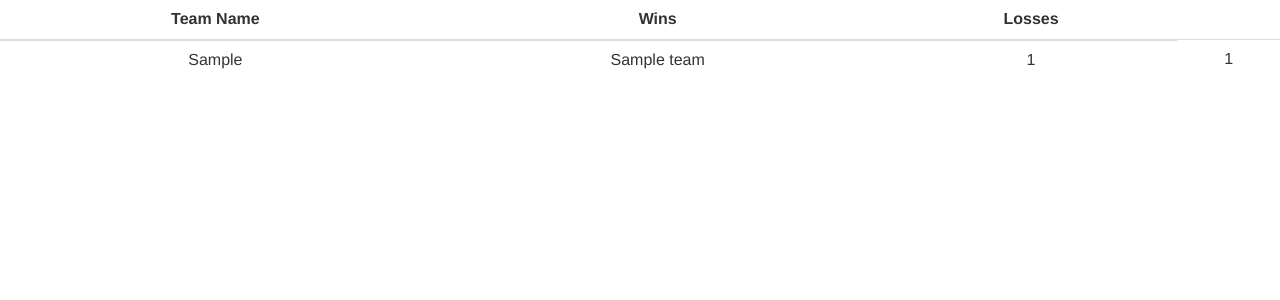
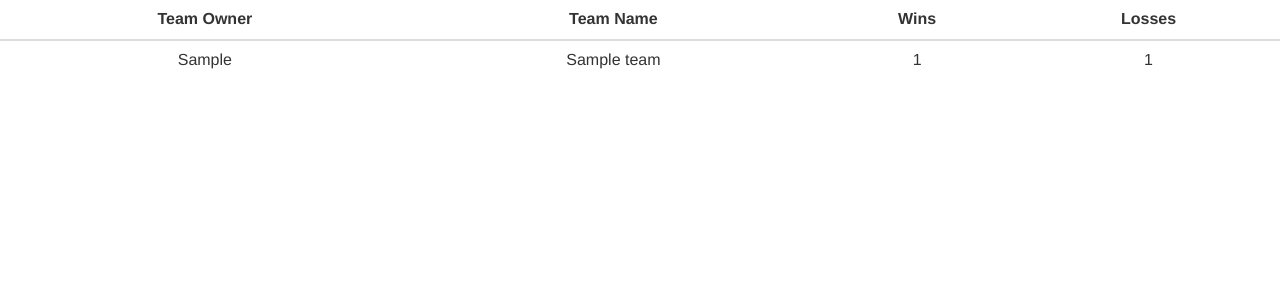
Before and after one commit to jp-security/LeagueStats, a Flask app: page /standings in a window 1280 px wide. Shown: the part 52-352 px from the top of the page. Run offline with Flask 2, Linux system fonts and the light colour scheme; tables that the repository leaves empty hold one stand-in row (values such as "Sample post"); parts of the project's set-up code (start-up, migrations or seed data) failed here and were passed over; some libraries are stand-ins or nearby versions.

Commit message:
Added Teamowner to the standings

```diff
--- a/app/templates/standings.html
+++ b/app/templates/standings.html
@@ -3,7 +3,7 @@
 {% block content %}
 <table class="table table-lined">
   <thead>
-    <tr><th>Team Name</th><th>Wins</th><th>Losses</th></tr>
+    <tr><th>Team Owner</th><th>Team Name</th><th>Wins</th><th>Losses</th></tr>
   </thead>
   {% for team in teams | sort(attribute='team_wins', reverse=True) %}
   <tbody>
```
